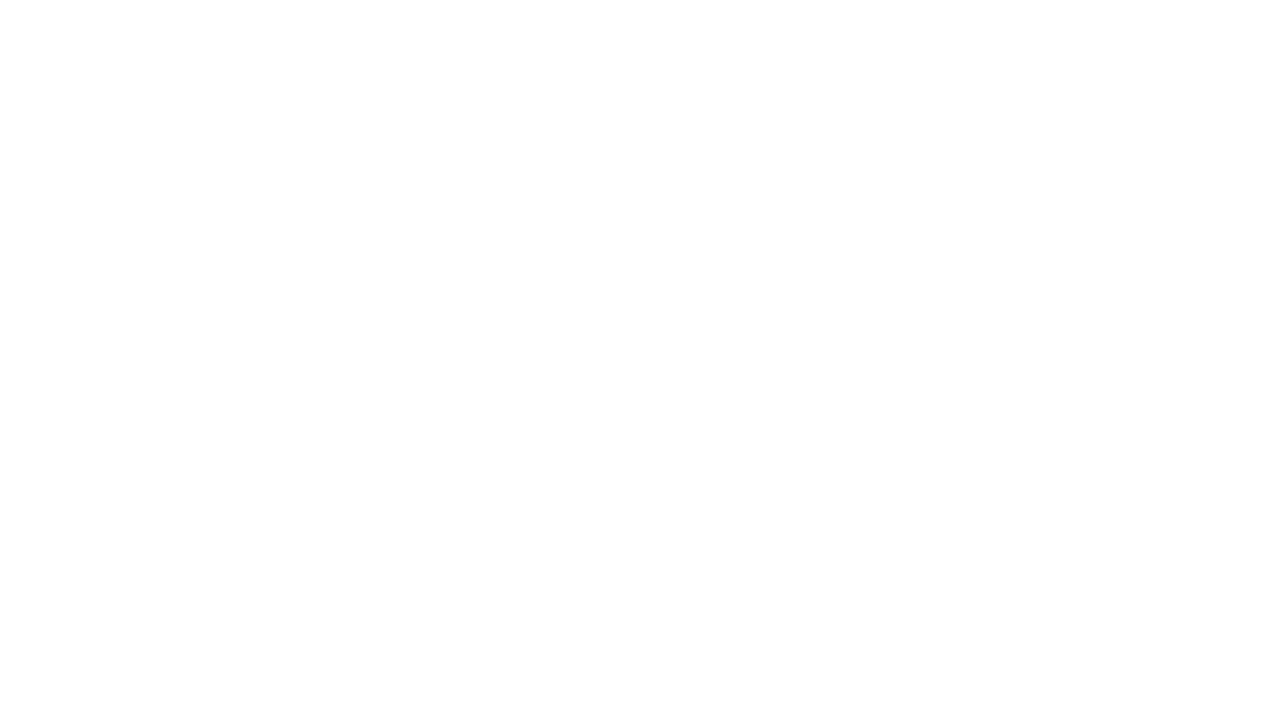
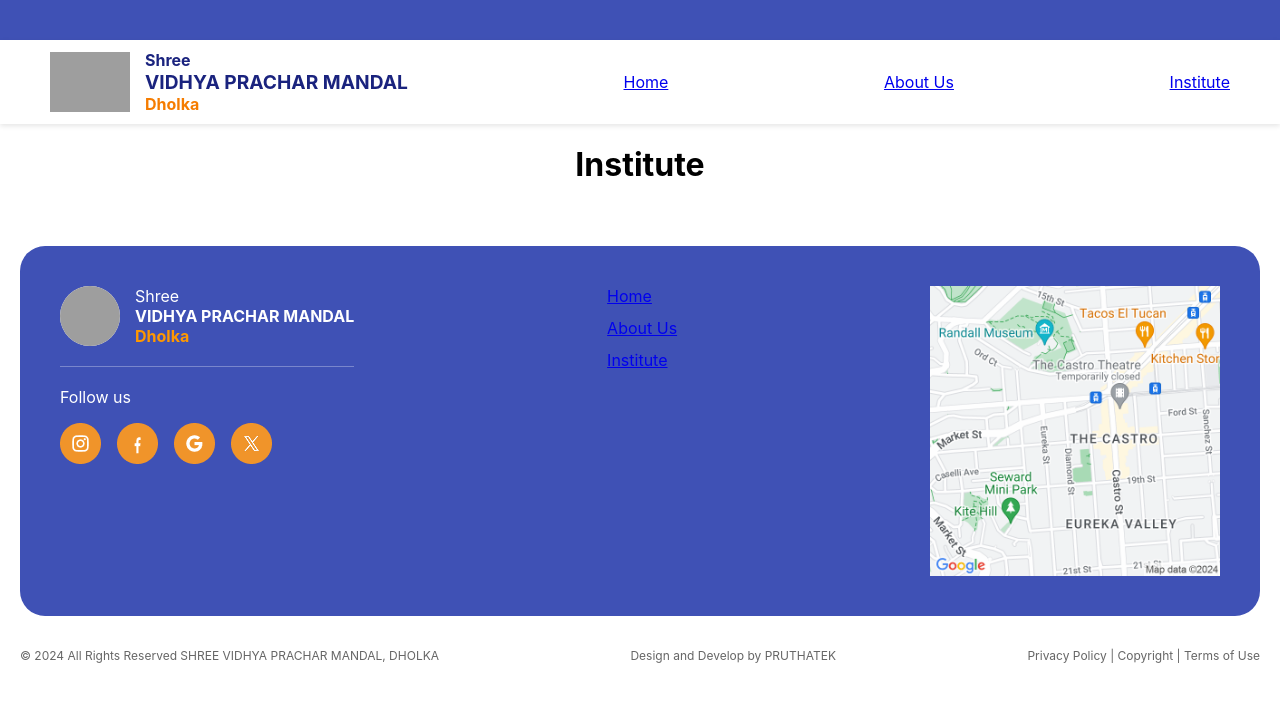
Before and after one commit to ayushisoni2107-del/shree_vidya_mandir, a React (Create React App) app: page /Institute in a window 1280 px wide. Before the commit this address had no page. Shown: the top 702 px of the page. Built offline with nearby package versions, Linux system fonts and the light colour scheme; grey boxes are pictures that could not be loaded.

Commit message:
institute page added

```diff
--- a/src/App.jsx
+++ b/src/App.jsx
@@ -2,12 +2,14 @@ import { Routes, Route } from "react-router-dom";
 
 import Home from "./pages/Home.jsx";
 import About from "./pages/About.jsx";
+import Institute from "./pages/Institutes.jsx";
 
 const App = () => {
   return (
     <Routes>
       <Route path="/" element={<Home />} />
       <Route path="/About" element={<About />} />
+      <Route path="/Institute" element={<Institute />} />
     </Routes>
     );
 };
--- /dev/null
+++ b/src/Institutes/Institutes.jsx
@@ -0,0 +1,10 @@
+import React from "react";
+
+function Institute(){
+    return(
+        <>
+           <h1 align ="center">Institute</h1>
+        </>
+    );
+}
+export default Institute;
--- a/src/components/Footer.jsx
+++ b/src/components/Footer.jsx
@@ -32,6 +32,7 @@ function Footer() {
       <div className="link-column">
         <NavLink to="/" end>Home</NavLink>
         <NavLink to="/about">About Us</NavLink>
+        <NavLink to="/institute">Institute</NavLink>
       </div>
     </div>
 
--- a/src/components/navbar.jsx
+++ b/src/components/navbar.jsx
@@ -28,6 +28,7 @@ const Navbar = () => {
         */}
         <NavLink to="/" end>Home</NavLink>
         <NavLink to="/about">About Us</NavLink>
+        <NavLink to="/Institute">Institute</NavLink>
       </nav>
     </>
   );
--- /dev/null
+++ b/src/pages/Institutes.jsx
@@ -0,0 +1,14 @@
+import Navbar from "../Components/Navbar";
+import Institute from "../Institutes/Institutes";
+import Footer from "../Components/Footer";
+
+function Institu() {
+  return (
+    <>
+      <Navbar />
+      <Institute />
+      <Footer />
+    </>
+  );
+}
+export default Institu;
```
